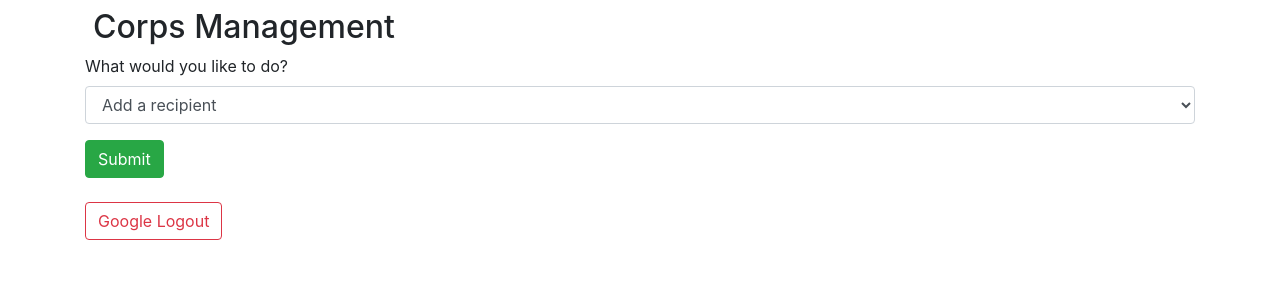
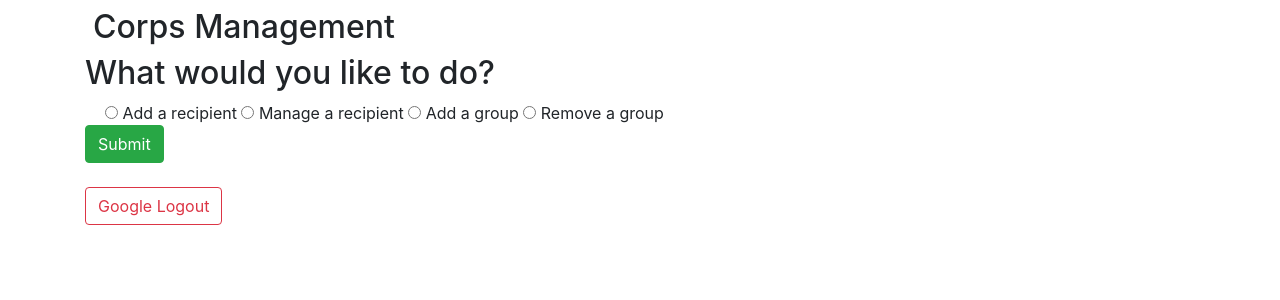
Before and after one commit to wpmjones/studtext, a Flask app: template templates/menu.html in a window 1280 px wide. Shown: the top 300 px of the page. Run offline with Flask 2, Linux system fonts and the light colour scheme; the template is opened without the code that fills it: values that come from a table or form of the project are taken from there, others are empty; parts of the project's set-up code (start-up, migrations or seed data) failed here and were passed over.

Commit message:
switch from list to radio buttons

```diff
--- a/templates/menu.html
+++ b/templates/menu.html
@@ -2,16 +2,18 @@
 {% block content %}
     <div class="container mt-2"><h2><img src="{{ profile_pic }}" style="height: 50px;" class="img-fluid rounded-circle mr-2">Corps Management</h2></div>
     <div class="container">
+        <h2>What would you like to do?</h2>
         <form action="" method="post" role="form">
             {{ form.csrf }}
-            <div class="form-group">
-                <label for="actions">What would you like to do?</label>
-                <select class="form-control" id="actions" name="actions">
-                    <option value="1">Add a recipient</option>
-                    <option value="2">Manage a recipient</option>
-                    <option value="3">Add a group</option>
-                    <option value="4">Remove a group</option>
-                </select>
+            <div class="form-check">
+                <input class="form-ccheck-input" type="radio" id="actions1" name="actions" value="1">
+                <label class="form-check-label" for="actions1">Add a recipient</label>
+                <input class="form-ccheck-input" type="radio" id="actions2" name="actions" value="2">
+                <label class="form-check-label" for="actions2">Manage a recipient</label>
+                <input class="form-ccheck-input" type="radio" id="actions3" name="actions" value="3">
+                <label class="form-check-label" for="actions3">Add a group</label>
+                <input class="form-ccheck-input" type="radio" id="actions4" name="actions" value="4">
+                <label class="form-check-label" for="actions4">Remove a group</label>
             </div>
             <button type="submit" class="btn btn-success">
                 Submit
```
